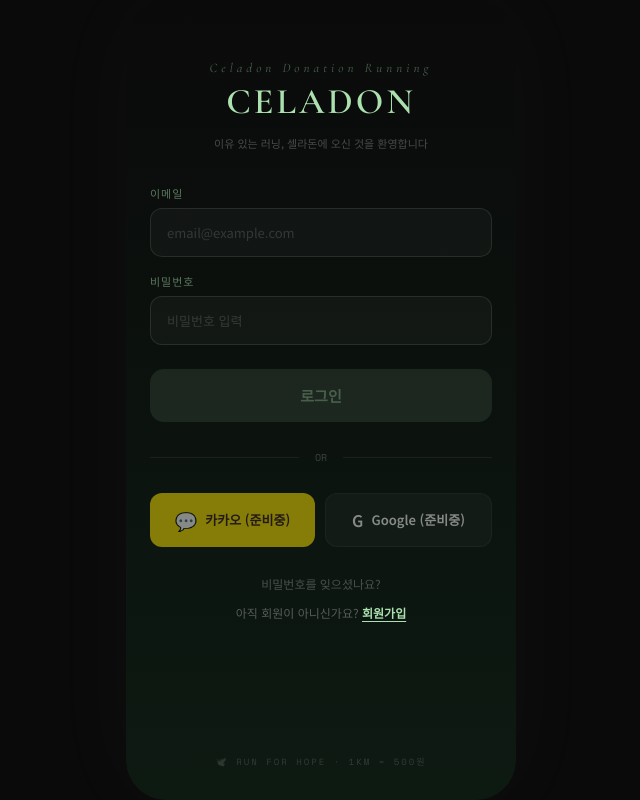
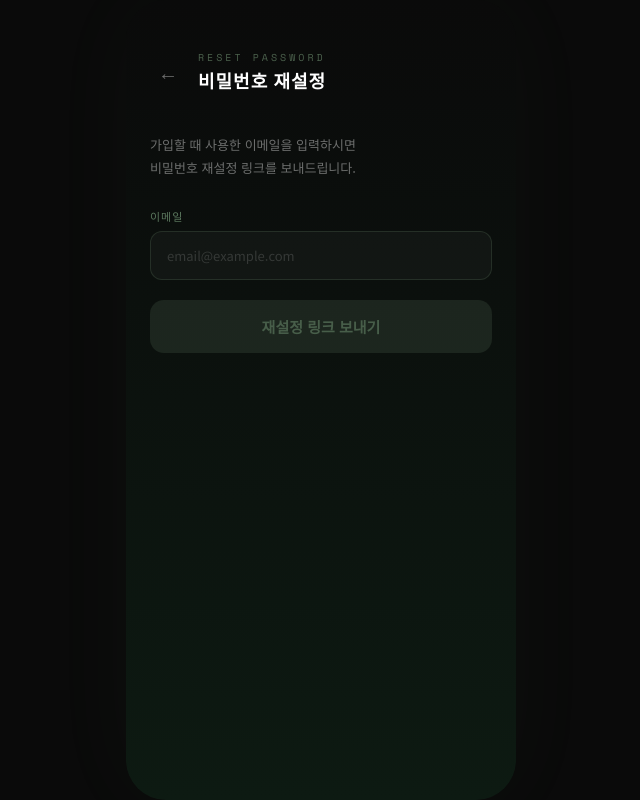
Before and after one commit to mindrepublic2018/celadon-app, a React (Vite) app: page / in a window 1280 px wide. Both pictures are taken after a click on the button "비밀번호를 잊으셨나요?". Shown: the whole page, without its empty margins (319-959 px from the left). Built offline with nearby package versions, Linux system fonts and the light colour scheme.

Commit message:
Add files via upload

```diff
--- a/src/CeladonApp.jsx
+++ b/src/CeladonApp.jsx
@@ -1,7 +1,7 @@
 import { useState, useEffect } from "react";
 import { supabase } from "./supabaseClient";
 
-const SCREENS = { SPLASH:"splash", LOGIN:"login", SIGNUP:"signup", HOME:"home", UPLOAD:"upload", RESULT:"result", LEADERBOARD:"leaderboard", MYPAGE:"mypage", EVENT:"event", CERTIFICATE:"certificate", MEMBERS:"members" };
+const SCREENS = { SPLASH:"splash", LOGIN:"login", SIGNUP:"signup", RESET_PW:"reset_pw", HOME:"home", UPLOAD:"upload", RESULT:"result", LEADERBOARD:"leaderboard", MYPAGE:"mypage", EVENT:"event", CERTIFICATE:"certificate", MEMBERS:"members" };
 
 function useCountUp(target, duration=1500, start=false) {
   const [value, setValue] = useState(0);
@@ -79,11 +79,65 @@ function LoginScreen({ setScreen, onLogin }) {
           <button style={{ flex:1, padding:"14px", borderRadius:12, cursor:"pointer", background:"rgba(255,255,255,0.06)", border:"1px solid rgba(255,255,255,0.08)", fontSize:13, fontWeight:600, color:"#fff", display:"flex", alignItems:"center", justifyContent:"center", gap:8, opacity:0.5 }}><span style={{ fontSize:16 }}>G</span> Google (준비중)</button>
         </div>
         <div style={{ textAlign:"center", marginTop:28 }}>
-          <button style={{ background:"none", border:"none", cursor:"pointer", color:"rgba(255,255,255,0.25)", fontSize:12, marginBottom:12, display:"block", width:"100%" }}>비밀번호를 잊으셨나요?</button>
+          <button onClick={()=>setScreen(SCREENS.RESET_PW)} style={{ background:"none", border:"none", cursor:"pointer", color:"rgba(255,255,255,0.25)", fontSize:12, marginBottom:12, display:"block", width:"100%" }}>비밀번호를 잊으셨나요?</button>
           <div style={{ fontSize:12, color:"rgba(255,255,255,0.3)" }}>아직 회원이 아니신가요?{" "}<button onClick={()=>setScreen(SCREENS.SIGNUP)} style={{ background:"none", border:"none", cursor:"pointer", color:"#ACE1AF", fontSize:12, fontWeight:600, textDecoration:"underline", textUnderlineOffset:3 }}>회원가입</button></div>
         </div>
       </div>
       <div style={{ padding:"20px 24px 32px", textAlign:"center" }}><div style={{ fontSize:9, color:"rgba(255,255,255,0.15)", fontFamily:"'Space Mono', monospace", letterSpacing:2 }}>🕊️ RUN FOR HOPE · 1KM = 500원</div></div>
+    </div>
+  );
+}
+
+function ResetPasswordScreen({ setScreen }) {
+  const [animate, setAnimate] = useState(false);
+  const [email, setEmail] = useState("");
+  const [focusedField, setFocusedField] = useState(null);
+  const [loading, setLoading] = useState(false);
+  const [sent, setSent] = useState(false);
+  const [error, setError] = useState("");
+  useEffect(() => { setTimeout(()=>setAnimate(true),100); }, []);
+
+  const handleReset = async () => {
+    if(!email) { setError("이메일을 입력해주세요"); return; }
+    if(!/\S+@\S+\.\S+/.test(email)) { setError("올바른 이메일 형식이 아닙니다"); return; }
+    setLoading(true); setError("");
+    const { error: resetError } = await supabase.auth.resetPasswordForEmail(email, {
+      redirectTo: window.location.origin + '/?reset=true',
+    });
+    if(resetError) { setError(resetError.message); setLoading(false); return; }
+    setSent(true); setLoading(false);
+  };
+
+  if(sent) {
+    return (
+      <div style={{ height:"100%", display:"flex", flexDirection:"column", alignItems:"center", justifyContent:"center", background:"linear-gradient(180deg, #0a0a0a 0%, #0d1a12 100%)", padding:"0 24px", textAlign:"center" }}>
+        <div style={{ width:80, height:80, borderRadius:"50%", background:"rgba(172,225,175,0.1)", display:"flex", alignItems:"center", justifyContent:"center", marginBottom:24 }}><span style={{ fontSize:36 }}>✉️</span></div>
+        <div style={{ fontSize:20, fontFamily:"'Cormorant Garamond', serif", fontWeight:600, color:"#ACE1AF", marginBottom:12 }}>이메일을 확인해주세요</div>
+        <div style={{ fontSize:13, color:"rgba(255,255,255,0.4)", lineHeight:1.8, marginBottom:8 }}>{email}</div>
+        <div style={{ fontSize:12, color:"rgba(255,255,255,0.3)", lineHeight:1.8, marginBottom:32 }}>비밀번호 재설정 링크를 보냈습니다.<br/>이메일의 링크를 클릭해서 새 비밀번호를 설정하세요.</div>
+        <button onClick={()=>setScreen(SCREENS.LOGIN)} style={{ padding:"14px 36px", borderRadius:14, border:"none", cursor:"pointer", background:"linear-gradient(135deg, #ACE1AF, #8FBC8F)", fontSize:14, fontWeight:700, color:"#0a0a0a" }}>로그인으로 돌아가기</button>
+        <div style={{ fontSize:10, color:"rgba(255,255,255,0.2)", marginTop:20 }}>이메일이 안 오면 스팸함을 확인해주세요</div>
+      </div>
+    );
+  }
+
+  return (
+    <div style={{ height:"100%", overflowY:"auto", background:"linear-gradient(180deg, #0a0a0a 0%, #0d1a12 100%)", display:"flex", flexDirection:"column" }}>
+      <div style={{ padding:"50px 24px 8px", display:"flex", alignItems:"center", gap:12 }}>
+        <button onClick={()=>setScreen(SCREENS.LOGIN)} style={{ background:"none", border:"none", cursor:"pointer", color:"rgba(255,255,255,0.4)", fontSize:20, padding:"4px 8px" }}>←</button>
+        <div><div style={{ color:"rgba(172,225,175,0.4)", fontSize:10, fontFamily:"'Space Mono', monospace", letterSpacing:3 }}>RESET PASSWORD</div><div style={{ color:"#fff", fontSize:18, fontFamily:"'Cormorant Garamond', serif", fontWeight:600, marginTop:2, letterSpacing:1 }}>비밀번호 재설정</div></div>
+      </div>
+      <div style={{ flex:1, padding:"32px 24px", opacity:animate?1:0, transform:animate?"translateY(0)":"translateY(16px)", transition:"all 0.5s cubic-bezier(0.16,1,0.3,1)" }}>
+        <div style={{ fontSize:13, color:"rgba(255,255,255,0.4)", lineHeight:1.8, marginBottom:28 }}>가입할 때 사용한 이메일을 입력하시면<br/>비밀번호 재설정 링크를 보내드립니다.</div>
+        {error && <div style={{ padding:"10px 14px", borderRadius:10, background:"rgba(255,100,100,0.08)", border:"1px solid rgba(255,100,100,0.15)", marginBottom:16 }}><div style={{ fontSize:12, color:"rgba(255,100,100,0.8)" }}>{error}</div></div>}
+        <div style={{ marginBottom:20 }}>
+          <label style={labelStyle}>이메일</label>
+          <input type="email" placeholder="email@example.com" value={email} onChange={e=>{setEmail(e.target.value);setError("");}} onFocus={()=>setFocusedField("email")} onBlur={()=>setFocusedField(null)} onKeyDown={e=>e.key==="Enter"&&handleReset()} style={{ ...inputStyle, borderColor:focusedField==="email"?inputFocusColor:"rgba(172,225,175,0.12)" }}/>
+        </div>
+        <button onClick={handleReset} disabled={loading} style={{ width:"100%", padding:"16px", borderRadius:14, border:"none", cursor:loading?"wait":"pointer", background:email?"linear-gradient(135deg, #ACE1AF, #8FBC8F)":"rgba(172,225,175,0.1)", fontSize:15, fontWeight:700, color:email?"#0a0a0a":"rgba(172,225,175,0.3)", transition:"all 0.3s ease", opacity:loading?0.7:1 }}>
+          {loading?"전송 중...":"재설정 링크 보내기"}
+        </button>
+      </div>
     </div>
   );
 }
@@ -417,6 +471,7 @@ export default function CeladonApp() {
       <div style={{ width:"100%", maxWidth:390, height:"100vh", maxHeight:844, margin:"0 auto", position:"relative", overflow:"hidden", background:"#0a0a0a", fontFamily:"'Noto Sans KR', sans-serif", borderRadius:typeof window!=='undefined'&&window.innerWidth>500?40:0, boxShadow:"0 0 100px rgba(172,225,175,0.03)" }}>
         {screen===SCREENS.SPLASH && <SplashScreen onFinish={()=>setScreen(user?SCREENS.HOME:SCREENS.LOGIN)} />}
         {screen===SCREENS.LOGIN && <LoginScreen setScreen={handleSetScreen} onLogin={handleLogin} />}
+        {screen===SCREENS.RESET_PW && <ResetPasswordScreen setScreen={handleSetScreen} />}
         {screen===SCREENS.SIGNUP && <SignupScreen setScreen={handleSetScreen} onLogin={handleLogin} />}
         {screen===SCREENS.HOME && <HomeScreen setScreen={handleSetScreen} userData={userData} profile={profile} />}
         {screen===SCREENS.UPLOAD && <UploadScreen setScreen={handleSetScreen} user={user} onUploadComplete={()=>{loadUserData();loadAllUsers();}} />}
@@ -424,7 +479,7 @@ export default function CeladonApp() {
         {screen===SCREENS.LEADERBOARD && <LeaderboardScreen allUsers={allUsers} userId={user?.id} />}
         {screen===SCREENS.EVENT && <EventScreen />}
         {screen===SCREENS.MYPAGE && <MyPageScreen userData={userData} setScreen={handleSetScreen} profile={profile} onLogout={handleLogout} />}
-        {![SCREENS.SPLASH,SCREENS.LOGIN,SCREENS.SIGNUP,SCREENS.RESULT,SCREENS.CERTIFICATE,SCREENS.MEMBERS].includes(screen) && <NavBar screen={screen} setScreen={handleSetScreen} />}
+        {![SCREENS.SPLASH,SCREENS.LOGIN,SCREENS.SIGNUP,SCREENS.RESET_PW,SCREENS.RESULT,SCREENS.CERTIFICATE,SCREENS.MEMBERS].includes(screen) && <NavBar screen={screen} setScreen={handleSetScreen} />}
       </div>
     </>
   );
```
